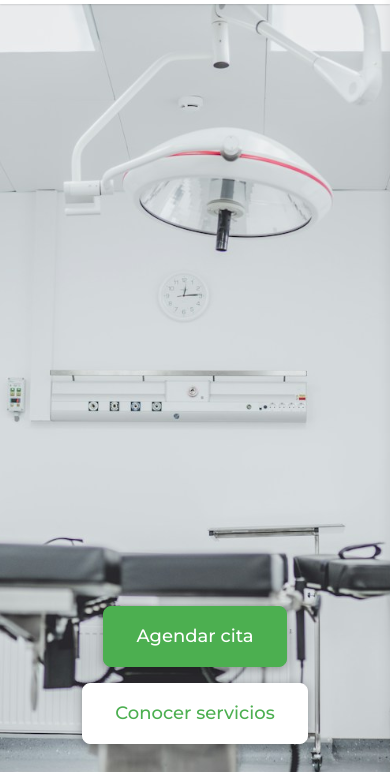
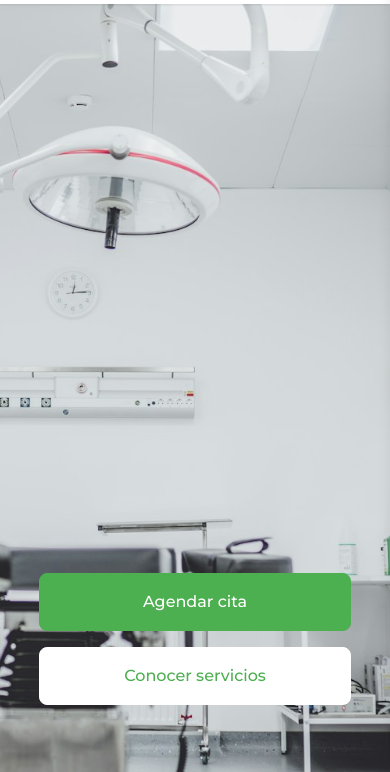
Before and after one commit to paololache/trinidadtarapoto, a website: page index.html in a window 390 px wide. Shown: the part 72-844 px from the top of the page. Drawn offline with Linux system fonts and the light colour scheme.

Commit message:
octavo commit, rediseño del hero imagenes de la clinica

```diff
--- a/scss/pages/_home.scss
+++ b/scss/pages/_home.scss
@@ -1,33 +1,50 @@
 .hero {
   position: relative;
-  padding: $spacing-4xl 0;
+  padding: $spacing-md 0; // Menos padding en móviles
   color: $color-white;
+  height: 100vh; // Altura completa de la ventana en móviles
 
   @include respond-to(md) {
-    padding: $spacing-4xl 0;
+    padding: $spacing-lg 0;
+    height: 80vh; // Ajusta según necesites para tablets
   }
 
   @include respond-to(lg) {
-    padding: $spacing-4xl 0 $spacing-4xl;
-    min-height: 90vh;
-    @include flex($align: center);
+    padding: $spacing-xl 0;
+    min-height: 90vh; // Mantén tu altura original para escritorio
   }
 
   &__buttons {
     position: relative;
     z-index: 2;
-    margin-top: 60vh; // Posiciona los botones hacia la parte inferior
-    text-align: center; // Centra los botones horizontalmente
+    text-align: center;
+    width: 100%;
 
-    .btn {
+    // En móviles, posicionar cerca del fondo
+  position: absolute;
+  bottom: 15%;
+  left: 0;
+
+  .btn {
+    margin: 0 $spacing-xs $spacing-sm; // Menos margen en móviles
+    // Para móviles, hacer los botones más grandes para fácil toque
+    padding: $spacing-md $spacing-lg;
+    font-size: $font-size-base;
+
+    // En móviles, considerar botones a ancho completo o casi completo
+    @media (max-width: 576px) {
+      display: block;
+      width: 80%;
+      margin-left: auto;
+      margin-right: auto;
+      margin-bottom: $spacing-md;
+    }
+
+    @include respond-to(md) {
       margin: 0 $spacing-sm $spacing-md;
-      // Opcional: Hacer los botones más grandes
-      padding: $spacing-md $spacing-xl;
-      font-size: $font-size-lg;
-
-      // Opcional: Añadir un poco de sombra para mejor visibilidad
-      box-shadow: 0 2px 10px rgba(0,0,0,0.3);
+      // Tamaño normal para tablets y escritorio
     }
+  }
 
     @include respond-to(lg) {
       margin-top: 0;
@@ -40,6 +57,22 @@
 
   // Eliminar cualquier referencia a &__content, &__title, &__subtitle que ya no usarás
 }
+
+@media (max-width: 768px) {
+  .hero-carousel__slide:nth-child(1) {
+    background-position: 40% center; // Ajustado para la primera imagen
+  }
+
+  .hero-carousel__slide:nth-child(2) {
+    background-position: 60% center; // Ajustado para la segunda imagen
+  }
+
+  .hero-carousel__slide:nth-child(3) {
+    background-position: center center; // Ajustado para la tercera imagen
+  }
+}
+
+
 
 // Hero Carousel
 .hero-carousel {
@@ -67,9 +100,16 @@
     background-position: center;
     opacity: 0;
     transition: opacity $transition-slow;
+    z-index: 1;
+
+    @media (max-width: 768px) {
+      background-position: center center; // Ajusta el punto focal para móviles
+    }
 
     &--active {
       opacity: 1;
+      z-index: 2;
+
     }
   }
 
```
Also changed, not shown: css/main.css, 1 other file.
